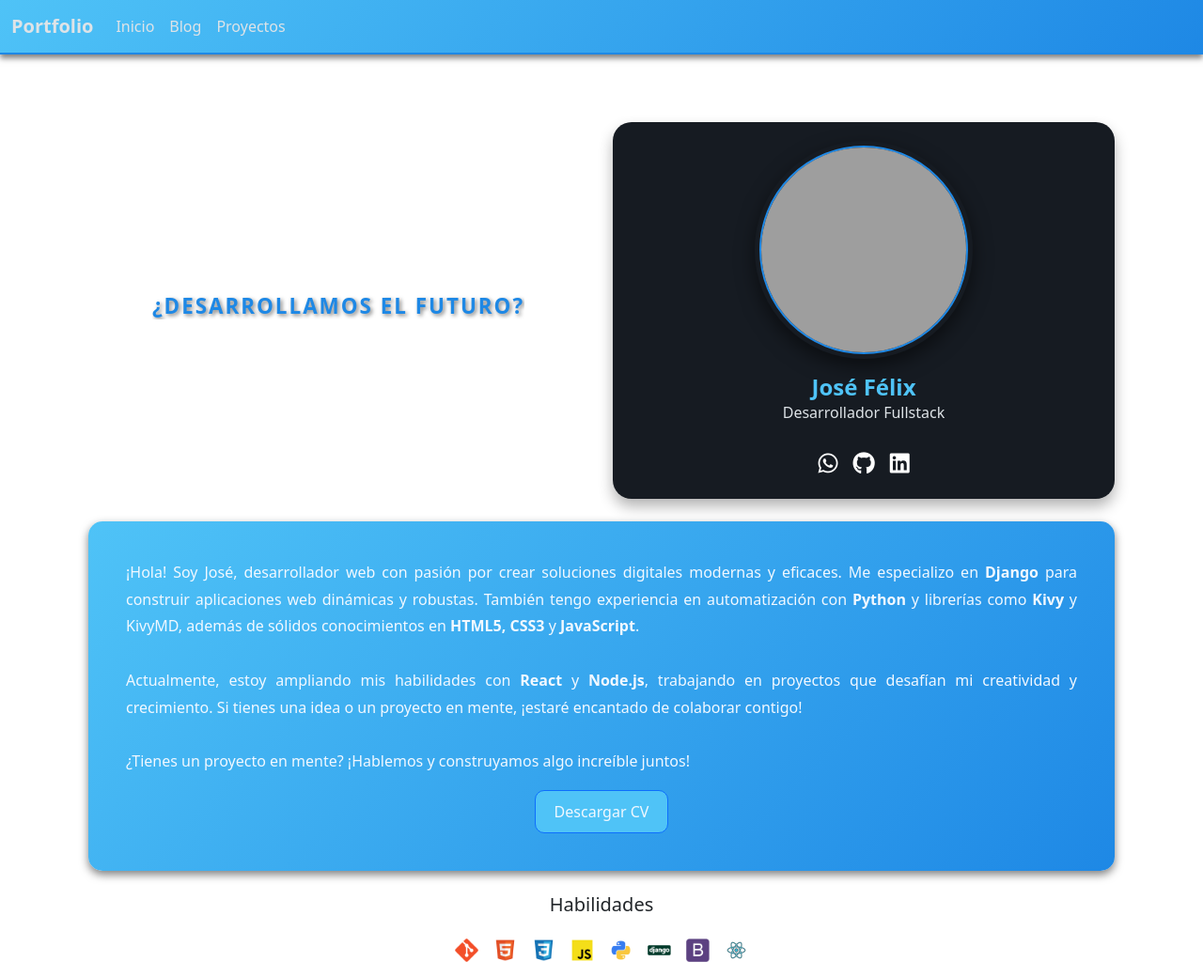
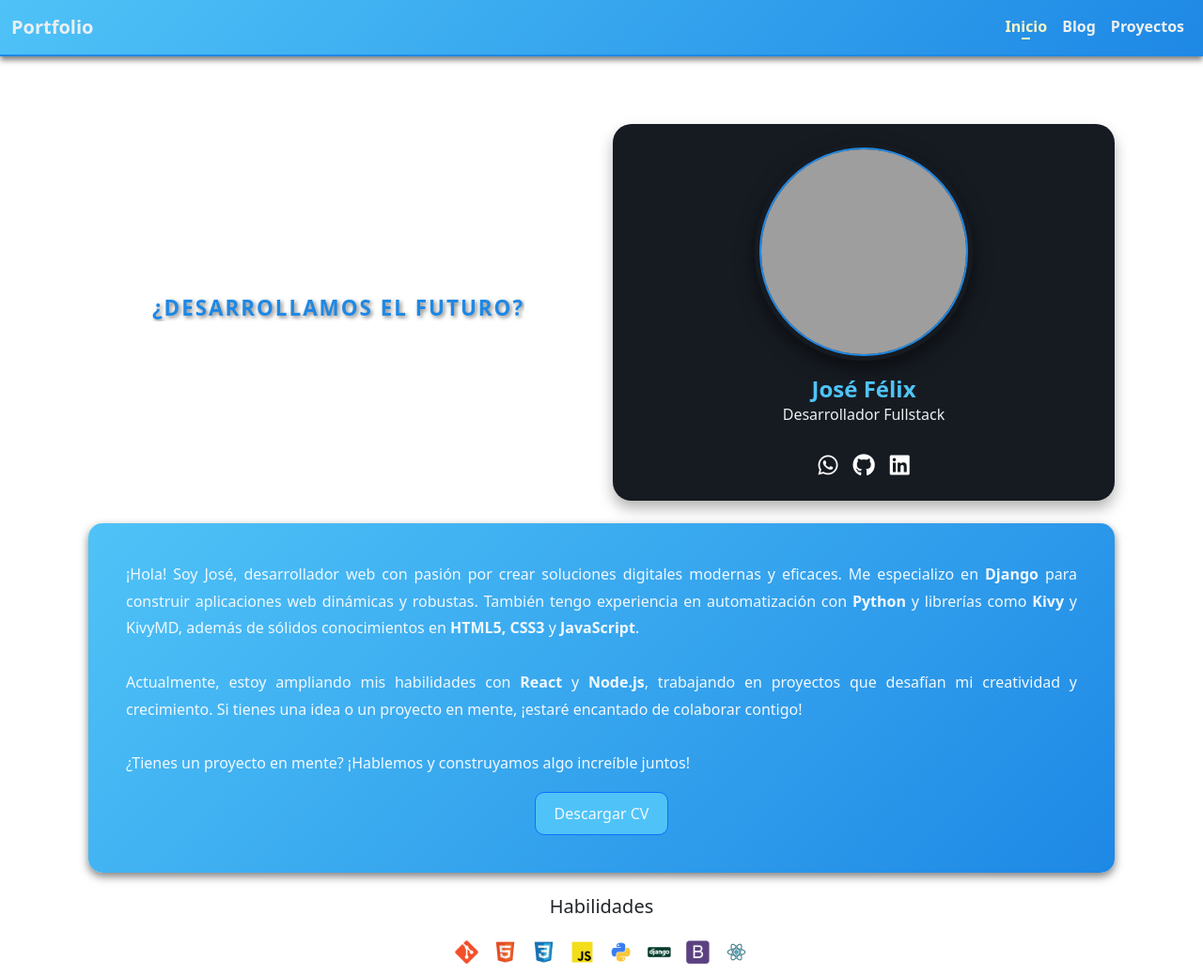
Before and after one commit to AmeriK88/Professional-portfolio, a Django app: page / in a window 1280 px wide. Shown: the top 1040 px of the page at 94% size. Run offline with Django 5.2, Linux system fonts and the light colour scheme; parts of the project's set-up code (start-up, migrations or seed data) failed here and were passed over; grey boxes are pictures that could not be loaded.

Commit message:
Style: Links nav mejorados - estilos modificados

```diff
--- a/static/css/styles.css
+++ b/static/css/styles.css
@@ -2,7 +2,7 @@
     --primary-color: #4fc3f7;
     --secondary-color: #1e88e5;
     --background-color: #0d1117;
-    --text-color: #dee3e7;
+    --text-color: #ebeff1;
     --dark-text-color: #66829b;
     --secondary-text-color: #eef0f1;
     --card-background: #161b22;
@@ -16,6 +16,7 @@
     --whatsapp-btn-hover: #25d366;
     --github-btn-hover: #333333;
     --linkedin-btn-hover: #0077b5;
+    --custom-text: #f5f5c4;
 }
 
 body, html {
@@ -31,20 +32,54 @@ body, html {
     flex: 1; /
 }
 
+/* Ajuste navegación */
 .navbar {
     background: var(--hover-background);
     border-bottom: 2px solid var(--secondary-color);
     box-shadow: 0 4px 6px rgba(0, 0, 0, 0.5);
 }
 
-.navbar-brand, .nav-link {
+.navbar-brand {
     color: var(--text-color) !important;
     font-weight: bold;
+    font-size: 1.5rem;
     transition: color 0.3s ease;
 }
 
-.navbar-brand:hover, .nav-link:hover {
+.navbar-brand:hover {
     color: var(--dark-text-color) !important;
+}
+
+/* Links del menú */
+.navbar-nav .nav-link {
+    color: var(--secondary-text-color) !important;
+    font-weight: bold;
+    text-align: center;
+    margin: 0 auto;
+    transition: color var(--animation-duration) var(--animation-ease);
+    position: relative;
+}
+
+/* Línea decorativa */
+.navbar-nav .nav-link::after {
+    content: "";
+    display: block;
+    width: 0;
+    height: 2px;
+    background-color: var(--custom-text);
+    margin: 0 auto;
+    transition: width 0.3s ease-in-out;
+}
+
+.navbar-nav .nav-link:hover::after,
+.navbar-nav .nav-link.active::after {
+    width: 20%;
+}
+
+/* Link activo */
+.navbar-nav .nav-link.active {
+    color: var(--custom-text) !important;
+    font-weight: bold;
 }
 
 #about, .hero {
@@ -77,7 +112,7 @@ h1:hover {
     transition: transform 0.3s ease, color 0.3s ease;
 }
 
-
+/* Hero section */
 #about p, .hero p {
     line-height: 1.8;
     text-align: justify;
--- a/templates/base.html
+++ b/templates/base.html
@@ -26,20 +26,25 @@
 <body>
     <nav class="navbar navbar-expand-lg">
         <div class="container-fluid">
+            <!-- Marca de la barra -->
             <a class="navbar-brand" href="/">Portfolio</a>
+
+            <!-- Botón de menú desplegable -->
             <button class="navbar-toggler" type="button" data-bs-toggle="collapse" data-bs-target="#navbarNav" aria-controls="navbarNav" aria-expanded="false" aria-label="Toggle navigation">
                 <span class="navbar-toggler-icon"></span>
             </button>
-            <div class="collapse navbar-collapse" id="navbarNav">
-                <ul class="navbar-nav">
+
+            <!-- Links del menú -->
+            <div class="collapse navbar-collapse justify-content-center" id="navbarNav">
+                <ul class="navbar-nav ms-auto">
                     <li class="nav-item">
-                        <a class="nav-link" href="/">Inicio</a>
+                        <a class="nav-link {% if request.path == '/' %}active{% endif %}" href="/">Inicio</a>
                     </li>
                     <li class="nav-item">
-                        <a class="nav-link" href="/blog/">Blog</a>
+                        <a class="nav-link {% if request.path == '/blog/' %}active{% endif %}" href="/blog/">Blog</a>
                     </li>
                     <li class="nav-item">
-                        <a class="nav-link" href="/projects/">Proyectos</a>
+                        <a class="nav-link {% if request.path == '/projects/' %}active{% endif %}" href="/projects/">Proyectos</a>
                     </li>
                 </ul>
             </div>
```
